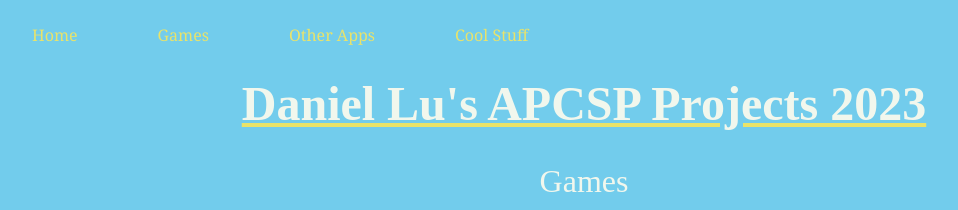
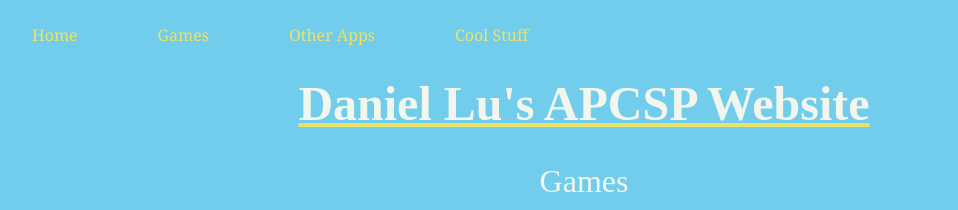
Before and after one commit to WVCS/website-daniel-lu32, a plain HTML site: page index1.html in a window 1280 px wide. Shown: the top 210 px of the page, without its empty margins (56-1014 px from the left). Drawn offline with Linux system fonts and the light colour scheme.

Commit message:
Update index1.html

```diff
--- a/index1.html
+++ b/index1.html
@@ -14,7 +14,7 @@
     <br>
     <br>
     <center>
-    <h1> Daniel Lu's APCSP Projects 2023 </h1>
+    <h1> Daniel Lu's APCSP Website </h1>
     <p> Games </p>
     <iframe width="392" height="620" style="border: 0px;" src="https://studio.code.org/projects/applab/tRpQOkgFR7HOCOQOfRzZCo9w47fyfnY3iy2TjhaotUs/embed"></iframe>
     <br>
```
